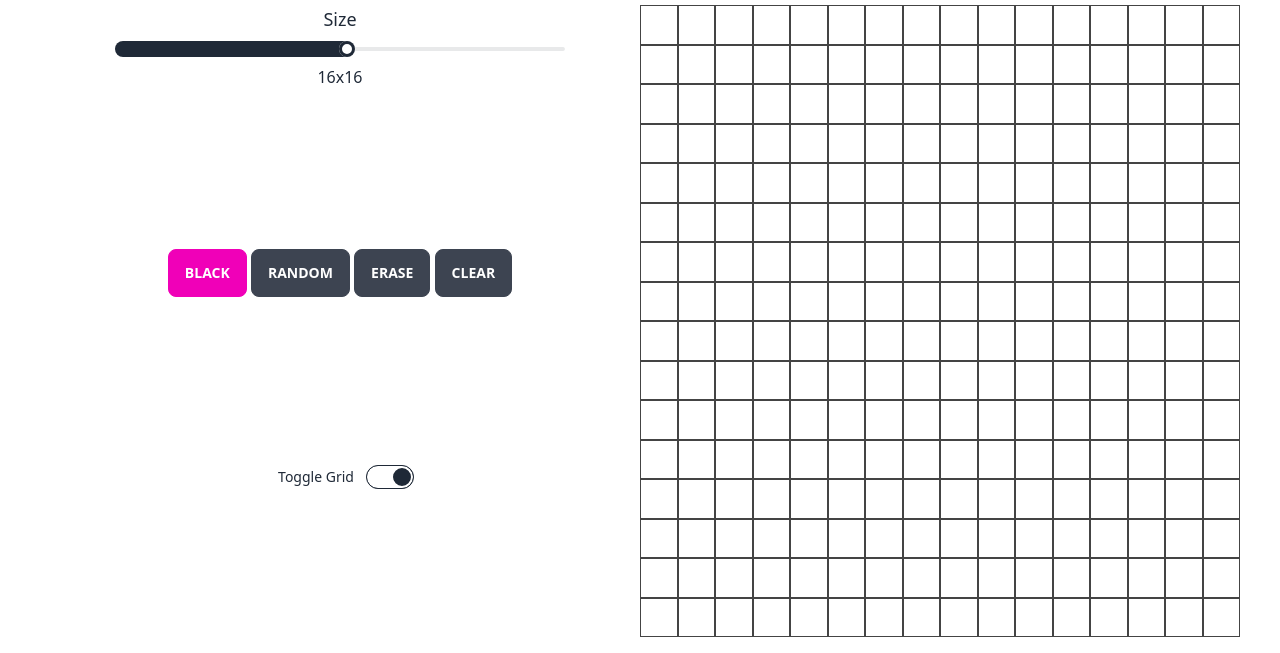
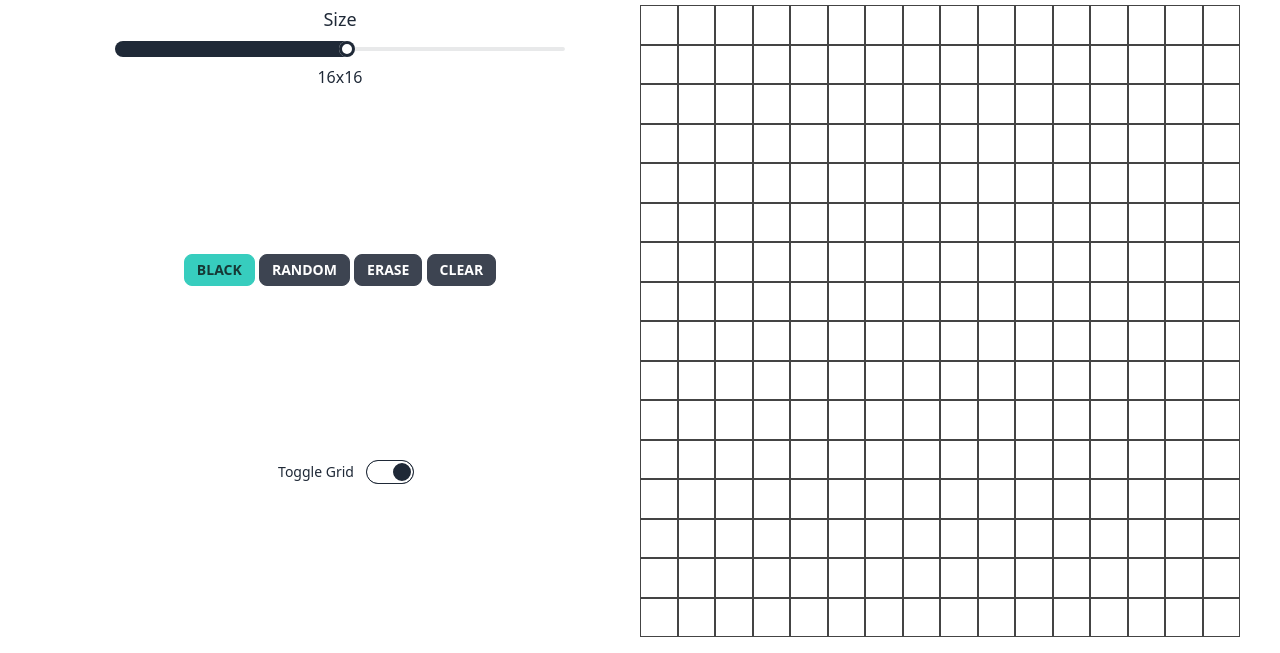
Before and after one commit to RobJinon/etch-a-sketch, a plain HTML site: page index.html in a window 1280 px wide. Both pictures are taken after a click on the button "BLACK". Shown: the part 147-800 px from the top of the page. Drawn offline with nearby package versions, Linux system fonts and the light colour scheme.

Commit message:
Update active button color

```diff
--- a/index.html
+++ b/index.html
@@ -31,10 +31,10 @@
                     </div>
 
                     <div>
-                        <button class="btn my-5" id="black">Black</button>
-                        <button class="btn my-5" id="random">Random</button>
-                        <button class="btn my-5" id="erase">Erase</button>
-                        <button class="btn my-5" id="clear">Clear</button>
+                        <button class="btn btn-sm btn-accent my-5" id="black">Black</button>
+                        <button class="btn btn-sm my-5" id="random">Random</button>
+                        <button class="btn btn-sm my-5" id="erase">Erase</button>
+                        <button class="btn btn-sm my-5" id="clear">Clear</button>
                     </div>
 
                     <div>
--- a/script.js
+++ b/script.js
@@ -45,20 +45,20 @@ $(document).ready(function(){
 
     $('#erase').click(function(){
         colorMode = 'erase';
-        $('.btn').removeClass('btn-secondary');
-        $(this).addClass('btn-secondary');
+        $('.btn').removeClass('btn-accent');
+        $(this).addClass('btn-accent');
     });
 
     $('#black').click(function(){
         colorMode = '';
-        $('.btn').removeClass('btn-secondary');
-        $(this).addClass('btn-secondary');
+        $('.btn').removeClass('btn-accent');
+        $(this).addClass('btn-accent');
     });
 
     $('#random').click(function(){
         colorMode = 'random';
-        $('.btn').removeClass('btn-secondary');
-        $(this).addClass('btn-secondary');
+        $('.btn').removeClass('btn-accent');
+        $(this).addClass('btn-accent');
     });
 
 
```
